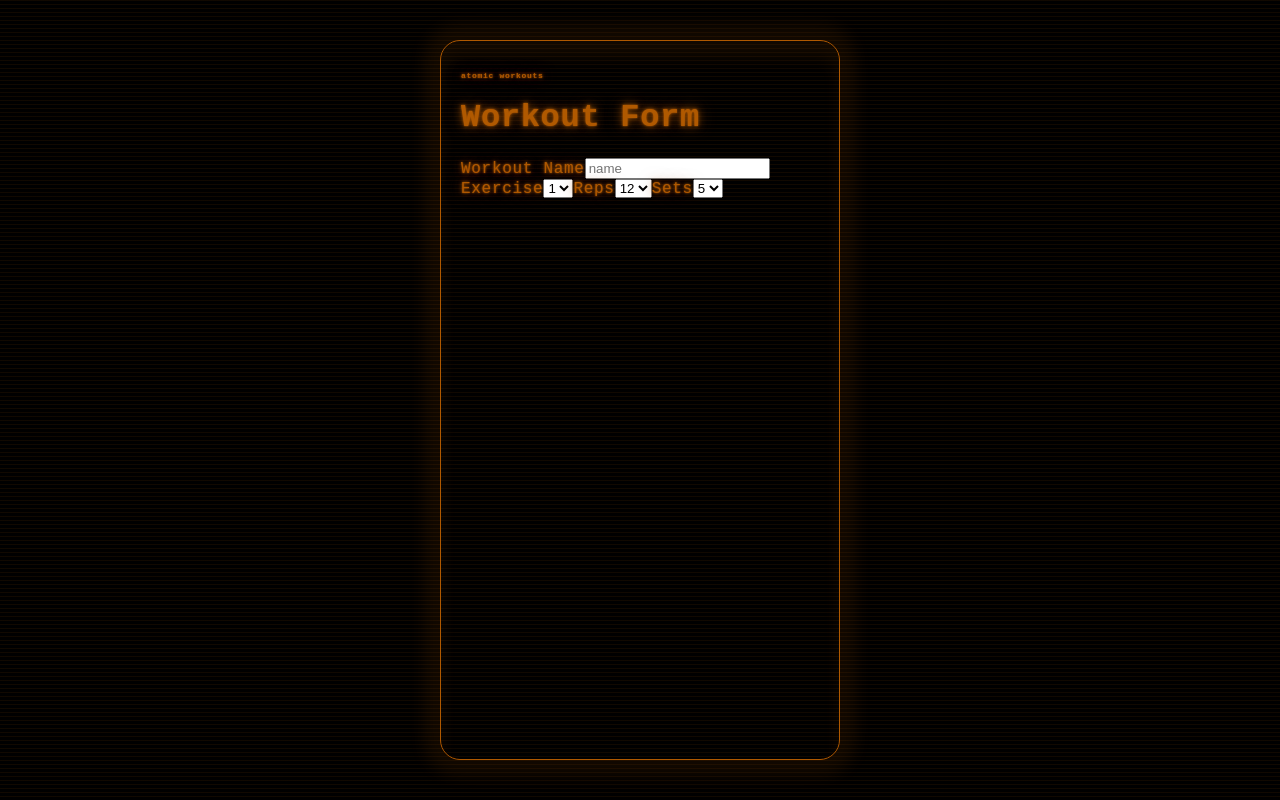
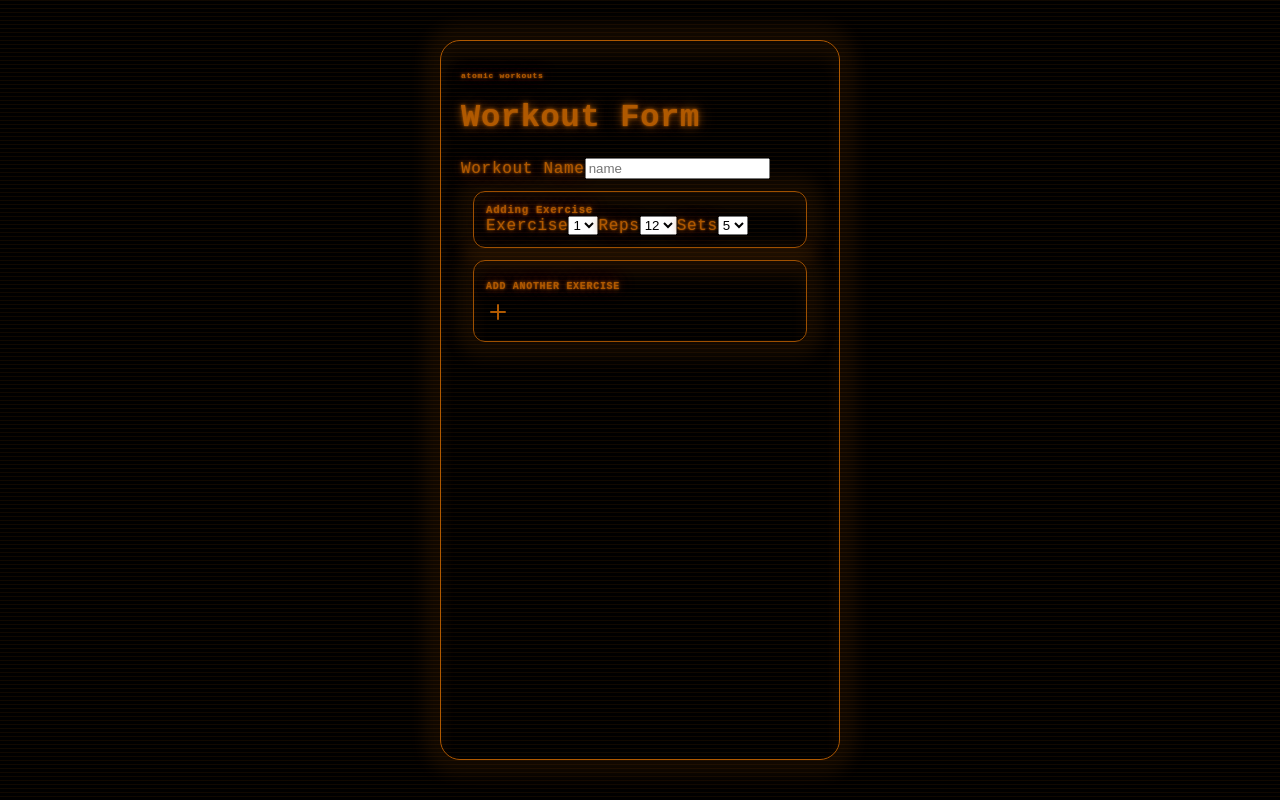
Before and after one commit to jakobm101/capstone-atomicworkouts, a Next.js app: page /workouts/form in a window 1280 px wide. Built offline with nearby package versions, Linux system fonts and the light colour scheme.

Commit message:
preparing card for adding exercise

```diff
--- /dev/null
+++ b/components/Atoms/Card/index.jsx
@@ -0,0 +1,14 @@
+import styled from "styled-components";
+
+export default function Card({ children }) {
+  return <StyledDiv>{children}</StyledDiv>;
+}
+
+const StyledDiv = styled.div`
+  border: var(--color-orange-9) 1px solid;
+  box-shadow: 0 0 1rem 1rem var(--color-orange-0),
+    inset 0 1rem 1rem var(--color-orange-0);
+  border-radius: 12px;
+  padding: 12px;
+  margin: 12px;
+`;
--- /dev/null
+++ b/components/Form/Form__ExerciseNestedForm/index.jsx
@@ -0,0 +1,24 @@
+import HeadingTiny from "@/components/Atoms/Text/HeadingTiny";
+import Dropdown from "../Dropdown";
+import Card from "@/components/Atoms/Card";
+
+export default function Form__ExerciseNestedForm() {
+  return (
+    <Card>
+      <HeadingTiny>Adding Exercise</HeadingTiny>
+      <Dropdown name="exercises1" options={[1, 2, 3]}>
+        Exercise
+      </Dropdown>
+      <Dropdown
+        name="exercise1-reps"
+        options={[8, 10, 12, 14, 16]}
+        selected="12"
+      >
+        Reps
+      </Dropdown>
+      <Dropdown name="exercise1-sets" options={[3, 4, 5, 6]} selected="5">
+        Sets
+      </Dropdown>
+    </Card>
+  );
+}
--- a/components/Form/index.jsx
+++ b/components/Form/index.jsx
@@ -1,4 +1,8 @@
+import { Plus } from "lucide-react";
+import Card from "../Atoms/Card";
+import Heading from "../Atoms/Text/Heading";
 import Dropdown from "./Dropdown";
+import Form__ExerciseNestedForm from "./Form__ExerciseNestedForm";
 import Form__Input from "./Form__Input";
 
 export default function Form() {
@@ -7,19 +11,12 @@ export default function Form() {
       <h1>Workout Form</h1>
       <form action="">
         <Form__Input name="name">Workout Name</Form__Input>
-        <Dropdown name="exercises1" options={[1, 2, 3]}>
-          Exercise
-        </Dropdown>
-        <Dropdown
-          name="exercise1-reps"
-          options={[8, 10, 12, 14, 16]}
-          selected="12"
-        >
-          Reps
-        </Dropdown>
-        <Dropdown name="exercise1-sets" options={[3, 4, 5, 6]} selected="5">
-          Sets
-        </Dropdown>
+        <Form__ExerciseNestedForm />
+        {/* <Card__Add-Exercise */}
+        <Card>
+          <Heading>Add another Exercise</Heading>
+          <Plus />
+        </Card>
       </form>
     </>
   );
```
Also changed, not shown: components/Form/Card__Add-Exercise/index.jsx (added).
